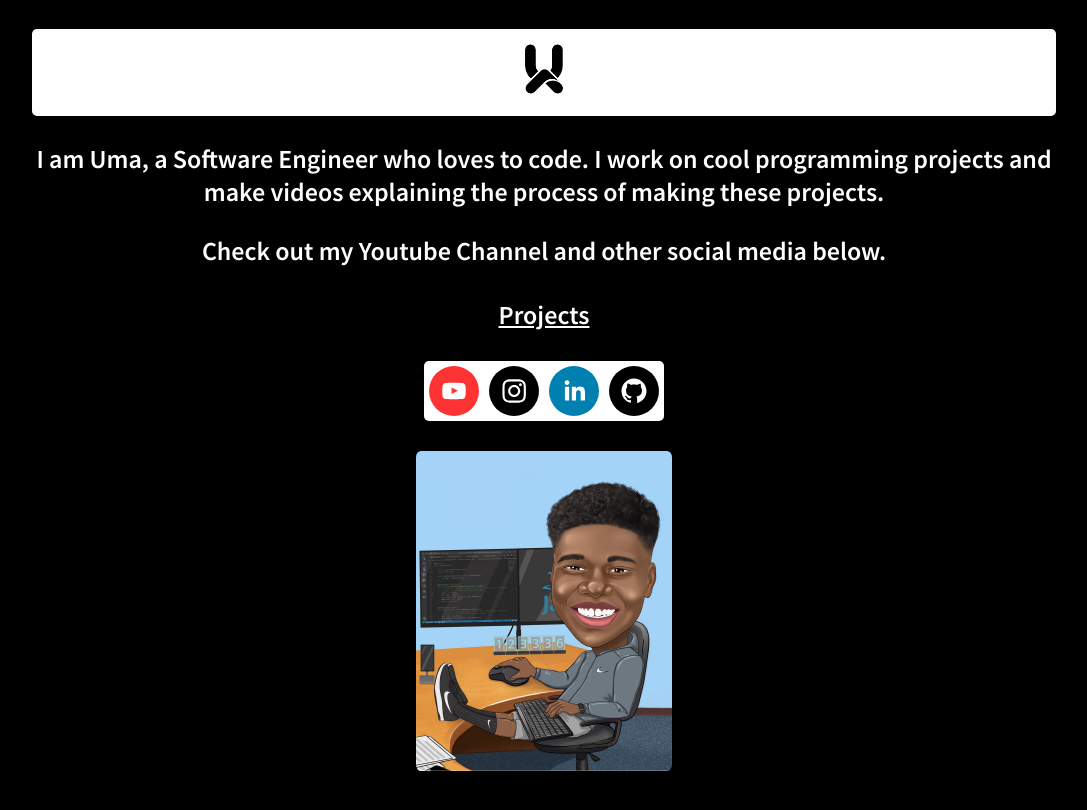
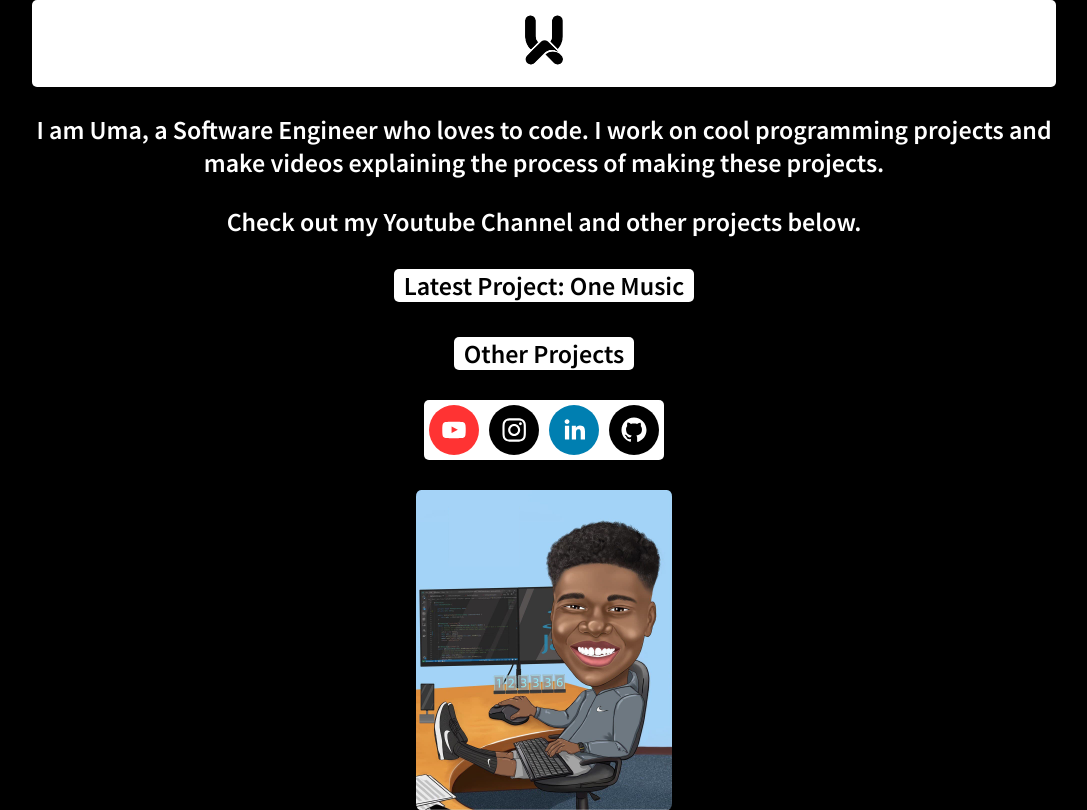
Before and after one commit to ueabu/umacodes, a React (Create React App) app: page / in a window 1280 px wide. Shown: the whole page, without its empty margins (96-1183 px from the left). Built offline with nearby package versions, Linux system fonts and the light colour scheme.

Commit message:
Updating Contents

```diff
--- a/src/App.css
+++ b/src/App.css
@@ -32,5 +32,7 @@
 }
 
 .App-link {
-  color: #ffffff;
+  color: black;
+  text-decoration: none;
+  margin: 10px;
 }
--- a/src/App.js
+++ b/src/App.js
@@ -19,11 +19,14 @@ function App() {
             I am Uma, a Software Engineer who loves to code. I work on cool programming projects and make videos explaining the process of making these projects.
         </p>
           <p>
-            Check out my Youtube Channel and other social media below.
+            Check out my Youtube Channel and other projects below.
         </p>
         </div>
-        <div style={{marginTop: '5px', marginBottom: '30px'}}>
-          <a className="App-link" target="_blank" href="https://umaabu.com">Projects</a>
+        <div style={{marginTop: '5px', marginBottom: '30px', background: 'white', borderRadius: '5px'}}>
+          <a className="App-link" target="_blank" href="https://one-music.azurewebsites.net/">Latest Project: One Music</a>
+        </div>
+        <div style={{marginTop: '5px', marginBottom: '30px', display: 'block', background: 'white', borderRadius: '5px'}}>
+          <a className="App-link" target="_blank" href="https://umaabu.com">Other Projects</a>
         </div>
         <div style={{ background: 'white', borderRadius: '5px' }}>
           <SocialIcon target="_blank" url="https://www.youtube.com/channel/UCvDqylEzCZJHNea6k1XMkQw" network="youtube" style={{ margin: '5px' }} />
```
